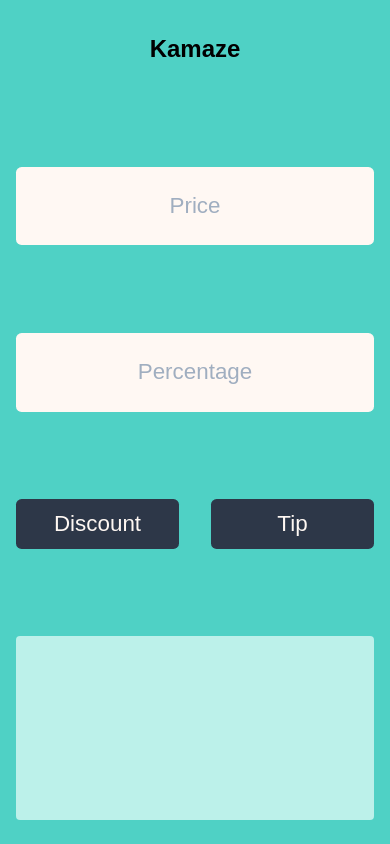
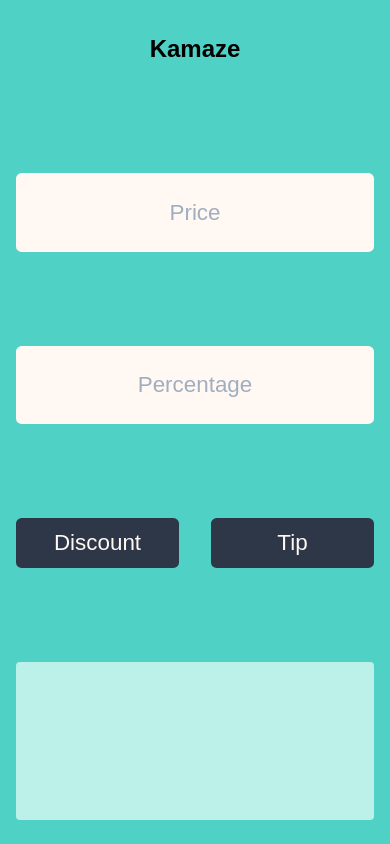
Before and after one commit to yoavke/kamaze, a React (Create React App) app: page / in a window 390 px wide. Built offline with nearby package versions, Linux system fonts and the light colour scheme; the HTML template or start-up script is replaced by a standard one.

Commit message:
fix gap height get smaller when phone keyboard opens

```diff
--- a/src/app.css
+++ b/src/app.css
@@ -2,7 +2,7 @@ html,body{
     margin:0;padding:0;box-sizing: content-box;
     background-color: #4FD1C5;
 }
-.app{
+.app {
     display: grid;
     /* grid-template-columns: repeat(2, 1fr);
     grid-template-rows: repeat(5, 1fr); */
@@ -15,7 +15,7 @@ html,body{
     height: 100vh;
     font-family: arial;
     padding: 0.5em 1em;
-    column-gap: 2em;
+    gap: 2em;
 }
 
 .title {
```
